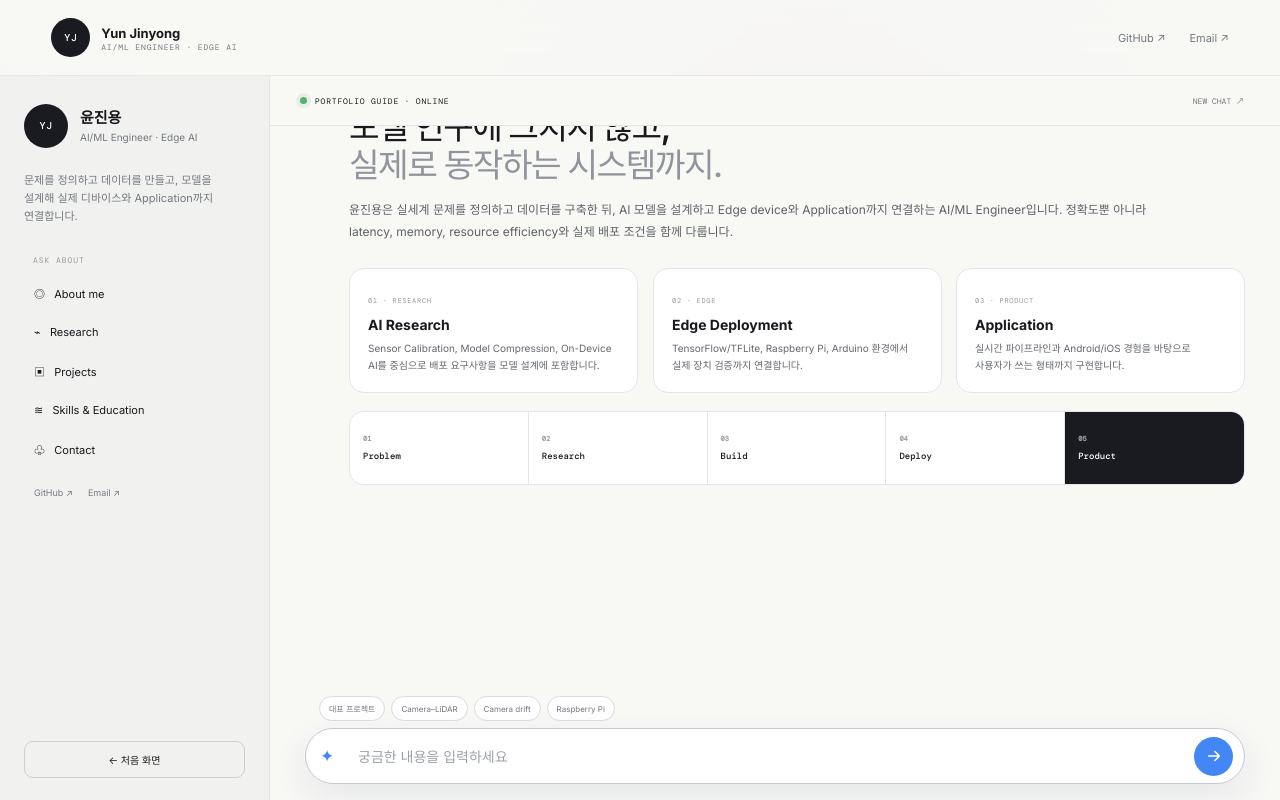
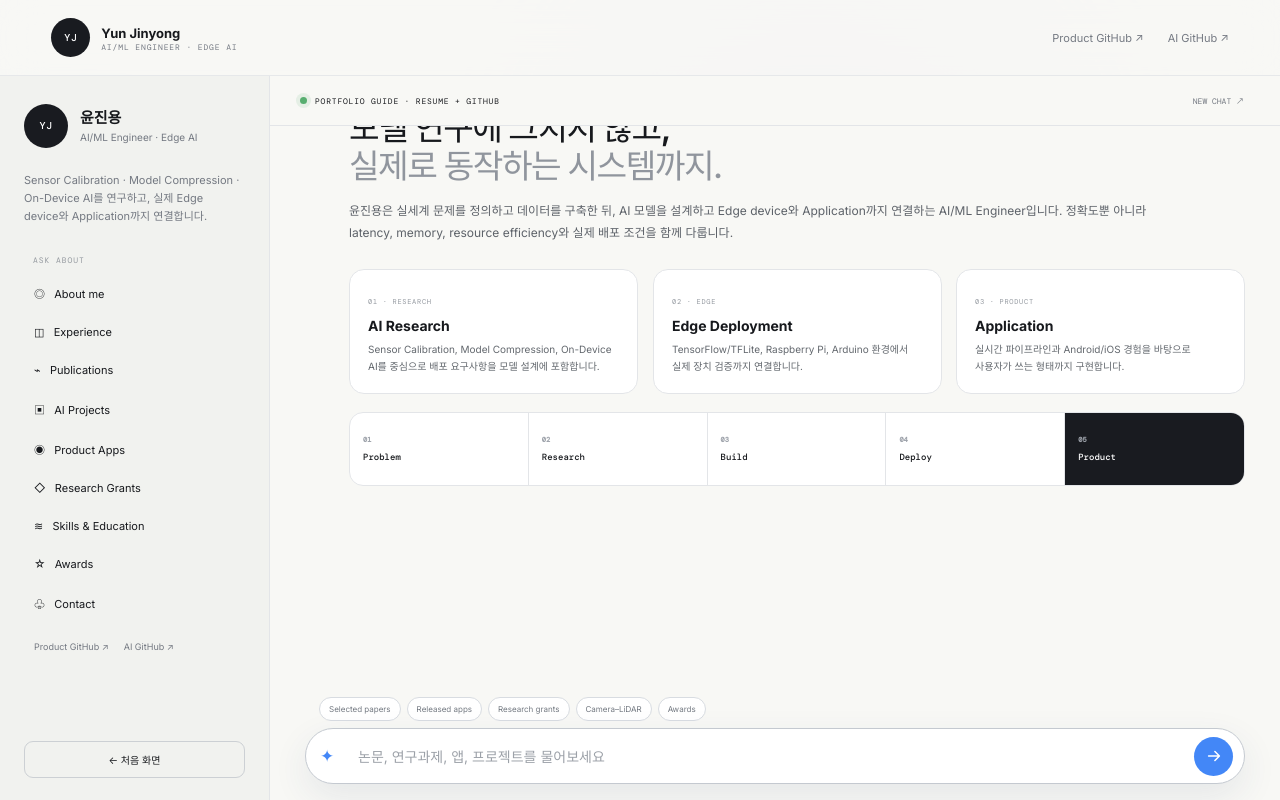
Before and after one commit to yunjinyong730/yunjinyong730.github.io, a plain HTML site: page index.html in a window 1280 px wide. Both pictures are taken after a click on the button "AI 마스코트에게 윤진용 개발자에 대해 질문하기". Drawn offline with nearby package versions, Linux system fonts and the light colour scheme; a web font is replaced by a local one.

Commit message:
Expand portfolio navigation for resume and product experience

```diff
--- a/index.html
+++ b/index.html
@@ -3,7 +3,7 @@
 <head>
   <meta charset="UTF-8" />
   <meta name="viewport" content="width=device-width, initial-scale=1.0" />
-  <meta name="description" content="윤진용 · AI/ML Engineer · Edge AI — Research to Real-World AI Systems" />
+  <meta name="description" content="윤진용 · AI/ML Engineer · Sensor Calibration · Edge AI · Autonomous Perception — Research to Real-World AI Systems" />
   <meta name="theme-color" content="#f8f8f5" />
   <title>Yun Jinyong · AI/ML Engineer</title>
   <link rel="icon" href="./assets/favicon.svg" type="image/svg+xml" />
@@ -12,6 +12,7 @@
   <link href="https://fonts.googleapis.com/css2?family=DM+Mono:wght@300;400;500&family=Inter:wght@400;500;600;700;800&family=Noto+Sans+KR:wght@400;500;600;700&display=swap" rel="stylesheet" />
   <link rel="stylesheet" href="./styles.css" />
   <link rel="stylesheet" href="./orb.css" />
+  <link rel="stylesheet" href="./upgrade.css" />
   <script defer src="./script.js"></script>
 </head>
 <body>
@@ -24,8 +25,8 @@
         <div><strong>Yun Jinyong</strong><small>AI/ML ENGINEER · EDGE AI</small></div>
       </button>
       <nav aria-label="외부 링크">
-        <a href="https://github.com/yunjinyong730" target="_blank" rel="noreferrer">GitHub ↗</a>
-        <a href="mailto:yunjinyong7302000@gmail.com">Email ↗</a>
+        <a href="https://github.com/jinyongyun" target="_blank" rel="noreferrer">Product GitHub ↗</a>
+        <a href="https://github.com/yunjinyong730" target="_blank" rel="noreferrer">AI GitHub ↗</a>
       </nav>
     </header>
 
@@ -41,7 +42,6 @@
           <span class="orbit orbit-b" aria-hidden="true">EDGE</span>
           <span class="orbit orbit-c" aria-hidden="true">YJ</span>
           <span class="bot-shadow" aria-hidden="true"></span>
-
           <span id="aiBot" class="soft-bot" aria-hidden="true">
             <span class="bot-antenna"><i></i></span>
             <span class="bot-head">
@@ -73,14 +73,14 @@
           <svg viewBox="0 0 20 20" aria-hidden="true"><path d="M4 10h11M11 5l5 5-5 5"></path></svg>
         </button>
       </form>
-      <small class="guided-hint">질문해 보세요 · “연구 보여줘”, “프로젝트 알려줘”, “Camera–LiDAR 보여줘”</small>
+      <small class="guided-hint">질문해 보세요 · “논문 보여줘”, “출시 앱 보여줘”, “연구과제 알려줘”</small>
 
       <nav class="menu-grid" aria-label="포트폴리오 빠른 질문">
         <button type="button" data-command="me"><span>◎</span><strong>Me</strong><small>어떤 엔지니어야?</small></button>
-        <button type="button" data-command="research"><span>⌁</span><strong>Research</strong><small>연구 보여줘</small></button>
-        <button type="button" data-command="projects"><span>▣</span><strong>Projects</strong><small>프로젝트 알려줘</small></button>
-        <button type="button" data-command="skills"><span>≋</span><strong>Skills</strong><small>무슨 기술 써?</small></button>
-        <button type="button" data-command="contact"><span>♧</span><strong>Contact</strong><small>연락하고 싶어</small></button>
+        <button type="button" data-command="research"><span>⌁</span><strong>Research</strong><small>연구·논문</small></button>
+        <button type="button" data-command="projects"><span>▣</span><strong>Projects</strong><small>AI 프로젝트</small></button>
+        <button type="button" data-command="experience"><span>◫</span><strong>Career</strong><small>연구·제품 경험</small></button>
+        <button type="button" data-command="resume"><span>▤</span><strong>Resume</strong><small>한눈에 보기</small></button>
       </nav>
 
       <div class="landing-word" aria-hidden="true">YUN JINYONG</div>
@@ -92,25 +92,29 @@
           <span class="avatar">YJ</span>
           <div><h2>윤진용</h2><p>AI/ML Engineer · Edge AI</p></div>
         </div>
-        <p class="sidebar-copy">문제를 정의하고 데이터를 만들고, 모델을 설계해 실제 디바이스와 Application까지 연결합니다.</p>
+        <p class="sidebar-copy">Sensor Calibration · Model Compression · On-Device AI를 연구하고, 실제 Edge device와 Application까지 연결합니다.</p>
         <nav class="sidebar-nav" aria-label="포트폴리오 질문 메뉴">
           <span>ASK ABOUT</span>
           <button type="button" data-command="me">◎ &nbsp; About me</button>
-          <button type="button" data-command="research">⌁ &nbsp; Research</button>
-          <button type="button" data-command="projects">▣ &nbsp; Projects</button>
+          <button type="button" data-command="experience">◫ &nbsp; Experience</button>
+          <button type="button" data-command="publications">⌁ &nbsp; Publications</button>
+          <button type="button" data-command="projects">▣ &nbsp; AI Projects</button>
+          <button type="button" data-command="applications">◉ &nbsp; Product Apps</button>
+          <button type="button" data-command="grants">◇ &nbsp; Research Grants</button>
           <button type="button" data-command="skills">≋ &nbsp; Skills & Education</button>
+          <button type="button" data-command="awards">☆ &nbsp; Awards</button>
           <button type="button" data-command="contact">♧ &nbsp; Contact</button>
         </nav>
-        <div class="sidebar-links">
-          <a href="https://github.com/yunjinyong730" target="_blank" rel="noreferrer">GitHub ↗</a>
-          <a href="mailto:yunjinyong7302000@gmail.com">Email ↗</a>
+        <div class="sidebar-links account-links">
+          <a href="https://github.com/jinyongyun" target="_blank" rel="noreferrer">Product GitHub ↗</a>
+          <a href="https://github.com/yunjinyong730" target="_blank" rel="noreferrer">AI GitHub ↗</a>
         </div>
         <button class="reset-button" type="button" data-action="home">← 처음 화면</button>
       </aside>
 
       <div class="conversation">
         <header class="conversation-head">
-          <div><i class="status-dot"></i><span>PORTFOLIO GUIDE · ONLINE</span></div>
+          <div><i class="status-dot"></i><span>PORTFOLIO GUIDE · RESUME + GITHUB</span></div>
           <button type="button" data-action="home">NEW CHAT ↗</button>
         </header>
 
@@ -118,14 +122,15 @@
 
         <div class="conversation-bottom">
           <div class="quick-prompts" aria-label="추천 질문">
-            <button type="button" data-command="projects">대표 프로젝트</button>
+            <button type="button" data-command="publications">Selected papers</button>
+            <button type="button" data-command="applications">Released apps</button>
+            <button type="button" data-command="grants">Research grants</button>
             <button type="button" data-query="Camera–LiDAR 프로젝트 보여줘">Camera–LiDAR</button>
-            <button type="button" data-query="카메라 드리프트 프로젝트 보여줘">Camera drift</button>
-            <button type="button" data-query="Raspberry Pi 프로젝트 보여줘">Raspberry Pi</button>
+            <button type="button" data-command="awards">Awards</button>
           </div>
           <form id="chatComposer" class="chat-composer" autocomplete="off">
             <span class="spark" aria-hidden="true">✦</span>
-            <input id="chatInput" aria-label="윤진용 포트폴리오 질문" placeholder="궁금한 내용을 입력하세요" autocomplete="off" />
+            <input id="chatInput" aria-label="윤진용 포트폴리오 질문" placeholder="논문, 연구과제, 앱, 프로젝트를 물어보세요" autocomplete="off" />
             <button type="submit" aria-label="질문 보내기">
               <svg viewBox="0 0 20 20" aria-hidden="true"><path d="M4 10h11M11 5l5 5-5 5"></path></svg>
             </button>
```
